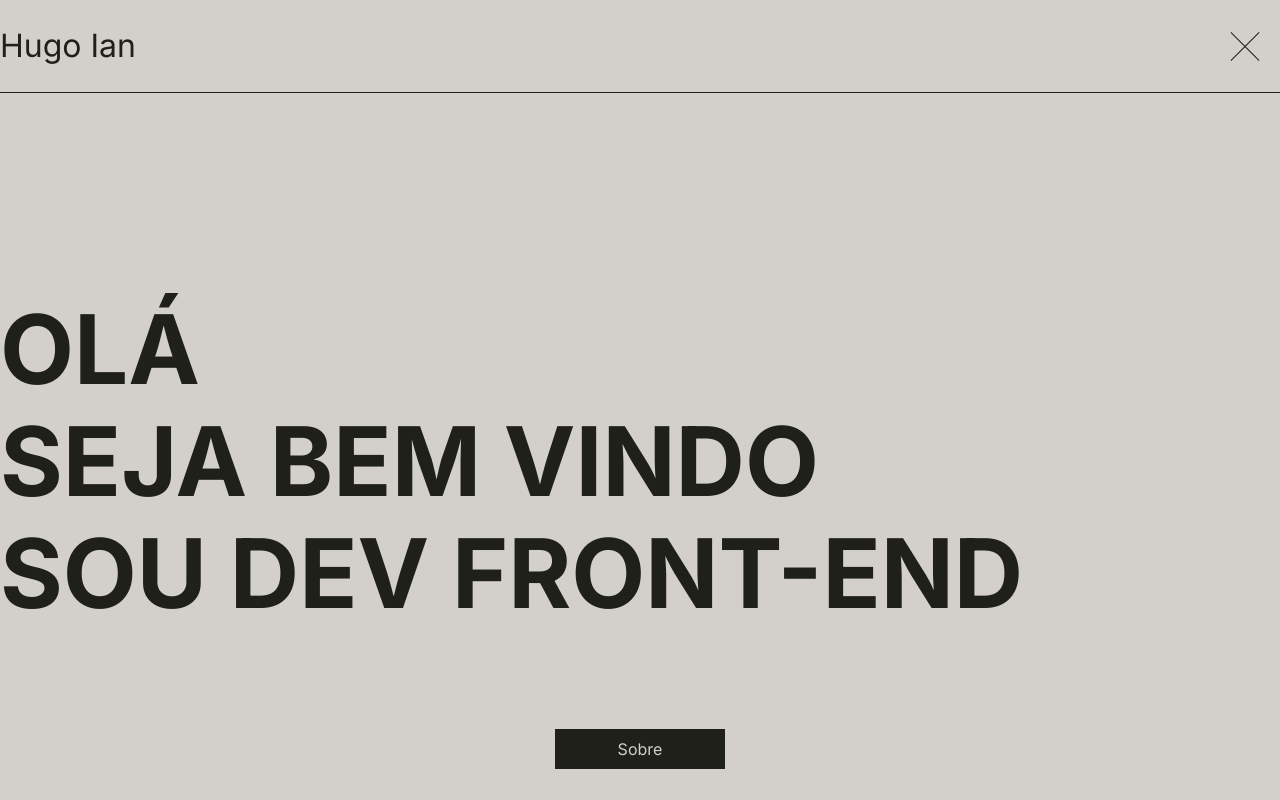
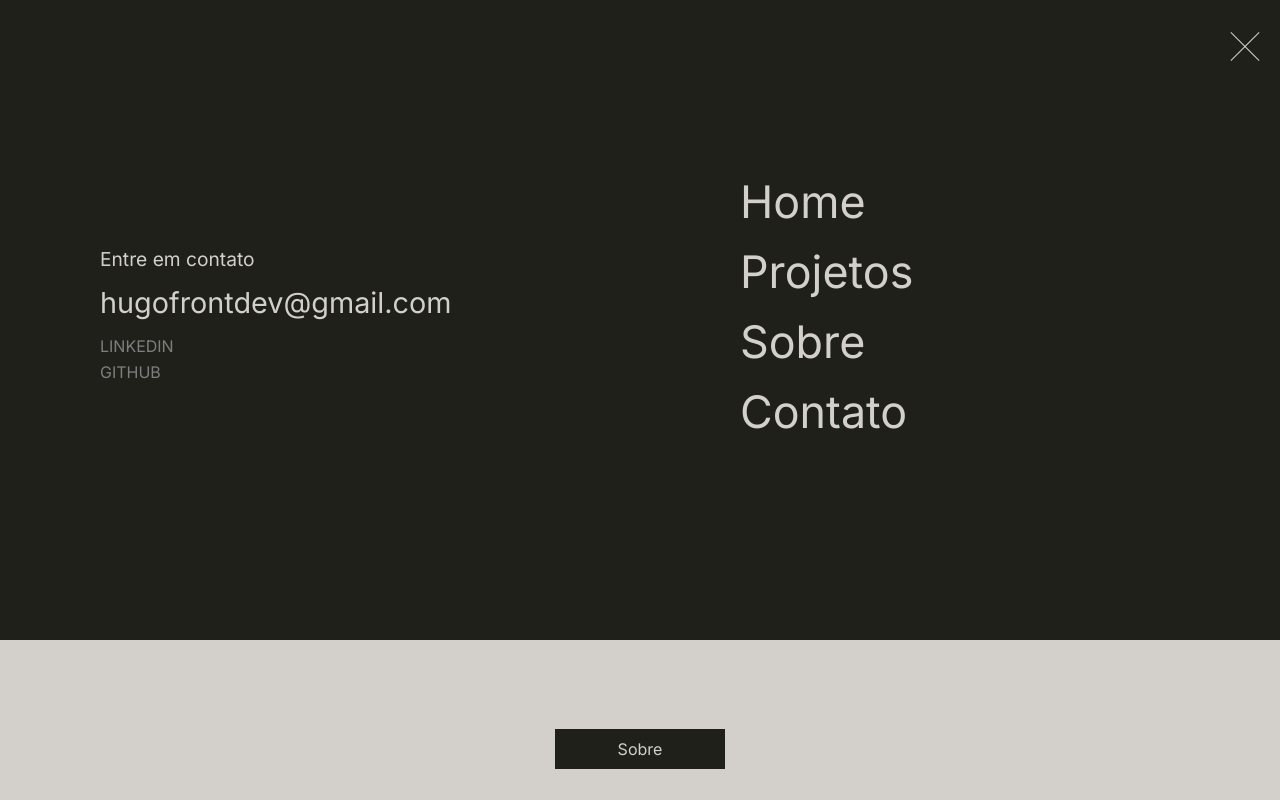
Before and after one commit to hugoiandev/my-portfolio, a React (Create React App) app: page / in a window 1280 px wide. Both pictures are taken after a click on the button 1245 px from the left and 46 px from the top of the page. Built offline with nearby package versions, Linux system fonts and the light colour scheme.

Commit message:
menu builded

```diff
--- a/src/App.css
+++ b/src/App.css
@@ -4,6 +4,7 @@
     box-sizing: border-box;
     --primary-color: #1E2019;
     --secundary-color: #D3D0CB;
+    --primary-font: 'Inter', sans-serif;
 }
 
 /* Css Reset */
@@ -54,7 +55,7 @@ table {
 
 body {
     background: var(--secundary-color);
-    font-family: 'Inter', sans-serif;
+    font-family: var(--primary-font);
 }
 
 #root {
--- a/src/Components/Header/Header.module.scss
+++ b/src/Components/Header/Header.module.scss
@@ -19,6 +19,8 @@
       border: none;
       cursor: pointer;
       padding: 15px;
+      position: relative;
+      z-index: 40;
     }
 
     button .menuMobileClosed {
@@ -71,13 +73,14 @@
       width: 40px;
       background: none;
       position: relative;
+      z-index: 10;
 
       &::before {
         content: '';
         height: 1px;
         width: 100%;
         display: block;
-        background: var(--primary-color);
+        background: var(--secundary-color);
         position: absolute;
         bottom: 6px;
         animation: animeBeforeOpen 0.8s forwards;
@@ -88,7 +91,7 @@
         height: 1px;
         width: 100%;
         display: block;
-        background: var(--primary-color);
+        background: var(--secundary-color);
         position: absolute;
         top: 6px;
         animation: animeAfterOpen 0.8s forwards;
@@ -109,14 +112,78 @@
       }
     }
 
-    ul {
-      display: flex;
-      li {
-        margin-left: 30px;
-        a {
-          text-decoration: none;
-          font-size: 1.3rem;
-          color: var(--primary-color);
+    .menuContent {
+      display: grid;
+      grid-template-columns: 1fr 1fr;
+      position: fixed;
+      height: 100vh;
+      width: 100%;
+      right: 0;
+      left: 0;
+      top: 0;
+      bottom: 0;
+
+      .contato {
+        height: 0vh;
+        background: var(--primary-color);
+        display: flex;
+        align-items: center;
+        padding-left: 100px;
+
+        div {
+          div {
+            overflow: hidden;
+            h2 {
+              font-size: 1.2rem;
+              color: var(--secundary-color);
+              margin-bottom: 20px;
+              transform: translateY(50px);
+              opacity: 0;
+            }
+
+            span {
+              font-size: 1.8rem;
+              color: var(--secundary-color);
+              display: block;
+              margin-bottom: 20px;
+              transform: translateY(50px);
+              opacity: 0;
+            }
+
+            a {
+              text-transform: uppercase;
+              text-decoration: none;
+              color: #7e7e7e;
+              display: block;
+              margin-bottom: 10px;
+              transform: translateY(50px);
+              opacity: 0;
+            }
+          }
+        }
+      }
+
+      .menuList {
+        height: 0vh;
+        background: var(--primary-color);
+        display: flex;
+        align-items: center;
+        padding-left: 100px;
+
+        ul {
+          div {
+            overflow: hidden;
+          }
+          li {
+            margin-bottom: 25px;
+            transform: translateY(70px);
+            opacity: 0;
+            a {
+              text-decoration: none;
+              font-size: 2.8rem;
+              color: var(--secundary-color);
+            }
+          }
         }
       }
     }
--- a/src/Components/Header/index.jsx
+++ b/src/Components/Header/index.jsx
@@ -1,9 +1,172 @@
 import React from 'react'
 import { Link } from 'react-router-dom'
 import styles from './Header.module.scss'
+import { gsap } from 'gsap'
 
 const Header = () => {
+  // Status menu mobile
   const [menuMobile, setmenuMobile] = React.useState(false)
+  // Ref contact
+  const contatoMenu = React.useRef()
+  // Ref menu list
+  const menuList = React.useRef()
+
+  // Refs of menu links
+  const linkHome = React.useRef()
+  const linkProject = React.useRef()
+  const linkAbout = React.useRef()
+  const linkContact = React.useRef()
+
+  // Refs of contact
+  const contactTitle = React.useRef()
+  const contactSpan = React.useRef()
+  const contactLinkedin = React.useRef()
+  const contactGithub = React.useRef()
+
+  React.useEffect(() => {
+
+    const animaMenu = () => {
+      if (menuMobile) {
+        gsap.to(menuList.current, {
+          height: '80vh',
+          duration: 0.5
+        })
+
+        gsap.to(contatoMenu.current, {
+          height: '80vh',
+          duration: 0.5,
+          delay: 0.6
+        })
+      } else {
+        gsap.to(contatoMenu.current, {
+          height: '0vh',
+          duration: 0.5,
+          delay: 0.5
+        })
+
+        gsap.to(menuList.current, {
+          height: '0vh',
+          duration: 0.5,
+          delay: 1
+        })
+      }
+    }
+
+    const animaLinks = () => {
+
+      if (menuMobile) {
+        gsap.to(linkHome.current, {
+          duration: 0.7,
+          y: 0,
+          delay: 0.5,
+          opacity: 1
+        })
+        gsap.to(linkProject.current, {
+          duration: 0.7,
+          y: 0,
+          delay: 0.5,
+          opacity: 1
+        })
+        gsap.to(linkAbout.current, {
+          duration: 0.7,
+          y: 0,
+          delay: 0.5,
+          opacity: 1
+        })
+        gsap.to(linkContact.current, {
+          duration: 0.7,
+          y: 0,
+          delay: 0.5,
+          opacity: 1
+        })
+
+      } else {
+        gsap.to(linkHome.current, {
+          duration: 0.7,
+          y: 70,
+          delay: 0.5,
+          opacity: 0
+        })
+        gsap.to(linkProject.current, {
+          duration: 0.7,
+          y: 70,
+          delay: 0.5,
+          opacity: 0
+        })
+        gsap.to(linkAbout.current, {
+          duration: 0.7,
+          y: 70,
+          delay: 0.5,
+          opacity: 0
+        })
+        gsap.to(linkContact.current, {
+          duration: 0.7,
+          y: 70,
+          delay: 0.5,
+          opacity: 0
+        })
+      }
+    }
+
+    const animaContact = () => {
+      if (menuMobile) {
+        gsap.to(contactTitle.current, {
+          duration: 0.7,
+          y: 0,
+          delay: 1,
+          opacity: 1
+        })
+        gsap.to(contactSpan.current, {
+          duration: 0.7,
+          y: 0,
+          delay: 1,
+          opacity: 1
+        })
+        gsap.to(contactLinkedin.current, {
+          duration: 0.7,
+          y: 0,
+          delay: 1,
+          opacity: 1
+        })
+        gsap.to(contactGithub.current, {
+          duration: 0.7,
+          y: 0,
+          delay: 1,
+          opacity: 1
+        })
+
+      } else {
+        gsap.to(contactTitle.current, {
+          duration: 0.7,
+          y: 50,
+          delay: 0.1,
+          opacity: 0
+        })
+        gsap.to(contactSpan.current, {
+          duration: 0.7,
+          y: 50,
+          delay: 0.1,
+          opacity: 0
+        })
+        gsap.to(contactLinkedin.current, {
+          duration: 0.7,
+          y: 50,
+          delay: 0.1,
+          opacity: 0
+        })
+        gsap.to(contactGithub.current, {
+          duration: 0.7,
+          y: 50,
+          delay: 0.1,
+          opacity: 0
+        })
+      }
+    }
+    animaMenu()
+    animaLinks()
+    animaContact()
+
+  }, [menuMobile])
 
   return (
     <header className={styles.header}>
@@ -14,15 +177,42 @@ const Header = () => {
         <button
           onClick={() => setmenuMobile(!menuMobile)}
         >
-          <div className={menuMobile ? styles.menuMobileOpen : styles.menuMobileClosed} />
+          <div
+            className={menuMobile ? styles.menuMobileOpen : styles.menuMobileClosed}
+          />
         </button>
-        {false && <div>
-          <ul>
-            <li><Link to='/projetos'>projetos</Link></li>
-            <li><Link to='/sobre'>sobre</Link></li>
-            <li><Link to='/contato'>contato</Link></li>
-          </ul>
-        </div>}
+        <div className={styles.menuContent}>
+          <div ref={contatoMenu} className={styles.contato}>
+            <div>
+              <div>
+                <h2 ref={contactTitle}>Entre em contato</h2>
+              </div>
+              <div>
+                <span ref={contactSpan}>hugofrontdev@gmail.com</span>
+              </div>
+              <div>
+                <a ref={contactLinkedin} href="https://linkedin.com/in/hugoian">Linkedin</a>
+                <a ref={contactGithub} href="https://github.com/hugoiandev">GITHUB</a>
+              </div>
+            </div>
+          </div>
+          <div ref={menuList} className={styles.menuList}>
+            <ul>
+              <div>
+                <li ref={linkHome}><Link to='/'>Home</Link></li>
+              </div>
+              <div>
+                <li ref={linkProject}><Link to='/projetos'>Projetos</Link></li>
+              </div>
+              <div>
+                <li ref={linkAbout}><Link to='/sobre'>Sobre</Link></li>
+              </div>
+              <div>
+                <li ref={linkContact}><Link to='/contato'>Contato</Link></li>
+              </div>
+            </ul>
+          </div>
+        </div>
       </nav>
     </header>
   )
--- a/src/Pages/Home/Home.module.scss
+++ b/src/Pages/Home/Home.module.scss
@@ -3,6 +3,8 @@
 .home {
   .title {
     margin-top: 200px;
+    position: relative;
+    z-index: -10;
     div {
       overflow: hidden;
       span {
```
